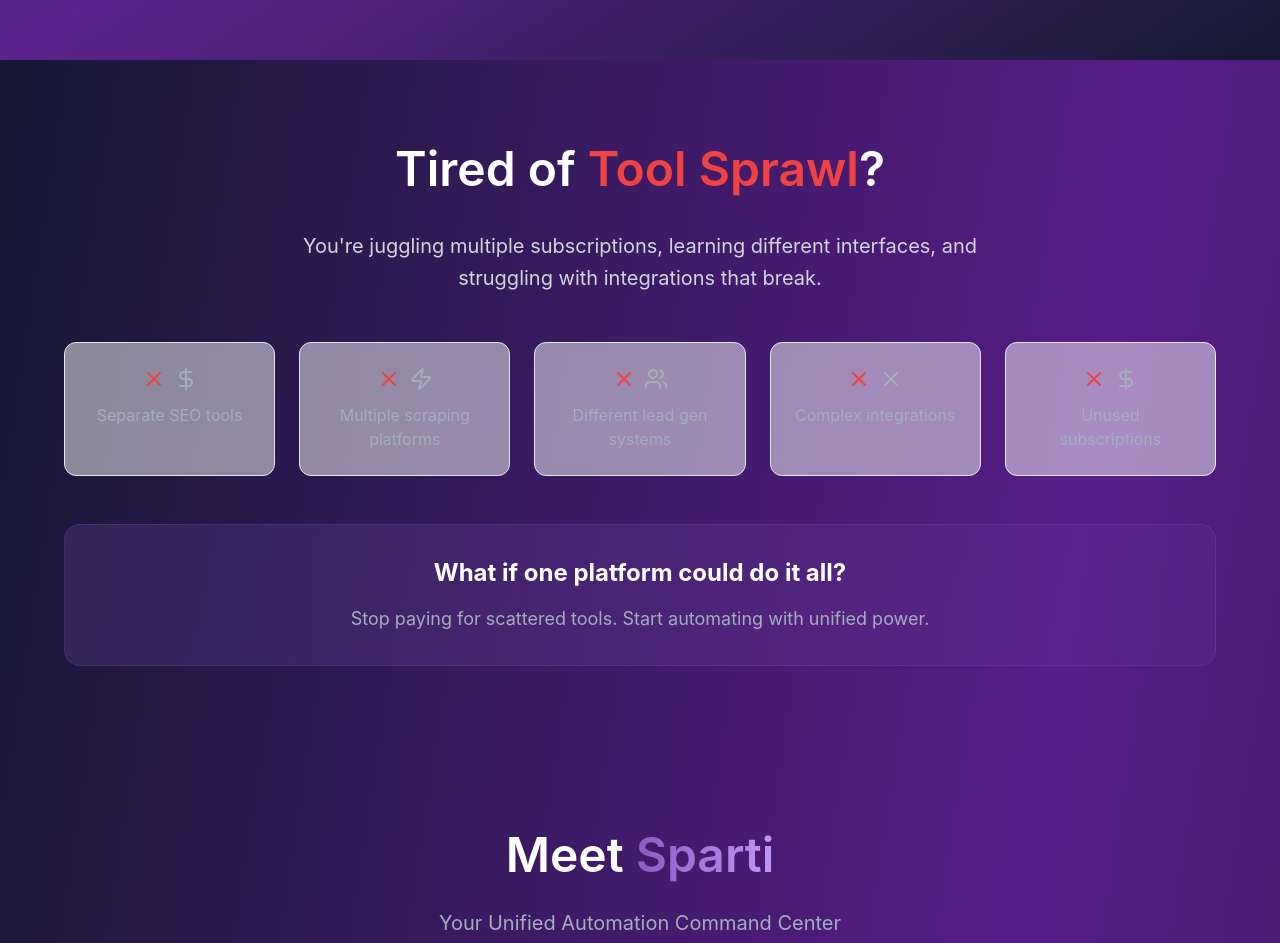
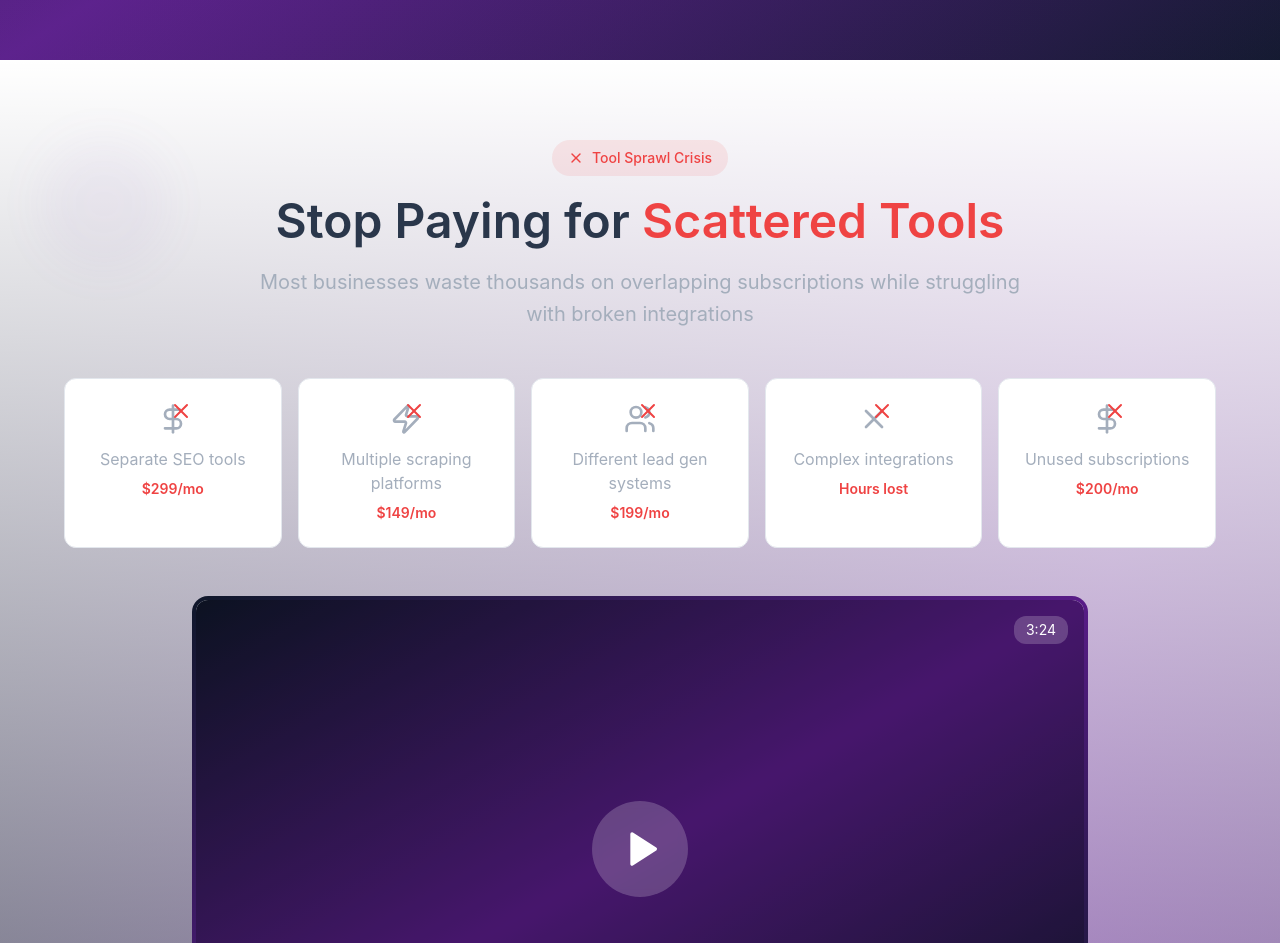
Before and after one commit to gosgconsulting/gosg-lp, a React (Vite) app: page / in a window 1280 px wide. Shown: the part 740-1683 px from the top of the page. Built offline with nearby package versions, Linux system fonts and the light colour scheme.

Commit message:
Refactor problem section
Replace problem section with a video explainer, adding animations and placeholders.

```diff
--- /dev/null
+++ b/src/components/VideoExplainerSection.tsx
@@ -0,0 +1,206 @@
+import React, { useState } from 'react';
+import { Play, X, DollarSign, Zap, Users, ArrowRight, CheckCircle } from 'lucide-react';
+import { Button } from './ui/button';
+
+const VideoExplainerSection = () => {
+  const [isVideoPlaying, setIsVideoPlaying] = useState(false);
+
+  const problems = [
+    { icon: DollarSign, text: "Separate SEO tools", cost: "$299/mo" },
+    { icon: Zap, text: "Multiple scraping platforms", cost: "$149/mo" },
+    { icon: Users, text: "Different lead gen systems", cost: "$199/mo" },
+    { icon: X, text: "Complex integrations", cost: "Hours lost" },
+    { icon: DollarSign, text: "Unused subscriptions", cost: "$200/mo" }
+  ];
+
+  const solution = [
+    "One unified platform",
+    "Token-based flexibility",
+    "Seamless integrations",
+    "Automated workflows",
+    "Continuous innovation"
+  ];
+
+  return (
+    <section className="py-12 lg:py-20 relative overflow-hidden">
+      {/* Background Elements */}
+      <div className="absolute inset-0 bg-gradient-to-b from-background via-muted/30 to-background"></div>
+      <div className="absolute top-20 left-10 w-32 h-32 bg-primary/10 rounded-full blur-xl animate-pulse"></div>
+      <div className="absolute bottom-20 right-10 w-40 h-40 bg-sparti-primary-light/10 rounded-full blur-2xl animate-pulse delay-1000"></div>
+
+      <div className="container-custom relative">
+        {/* Problem Statement */}
+        <div className="text-center mb-8 lg:mb-12">
+          <div className="inline-flex items-center gap-2 bg-destructive/10 text-destructive px-4 py-2 rounded-full text-sm font-medium mb-4">
+            <X className="w-4 h-4" />
+            Tool Sprawl Crisis
+          </div>
+          <h2 className="text-h2 text-foreground mb-4">
+            Stop Paying for <span className="text-destructive">Scattered Tools</span>
+          </h2>
+          <p className="text-body-large text-muted-foreground max-w-3xl mx-auto">
+            Most businesses waste thousands on overlapping subscriptions while struggling with broken integrations
+          </p>
+        </div>
+
+        {/* Problems Grid */}
+        <div className="grid grid-cols-1 sm:grid-cols-2 lg:grid-cols-5 gap-4 mb-8 lg:mb-12">
+          {problems.map((problem, index) => (
+            <div
+              key={index}
+              className="group bg-card border border-border rounded-xl p-4 lg:p-6 hover:shadow-lg transition-all duration-300 hover:-translate-y-1"
+              style={{ animationDelay: `${index * 150}ms` }}
+            >
+              <div className="flex items-center justify-center mb-3">
+                <div className="relative">
+                  <X className="w-5 h-5 lg:w-6 lg:h-6 text-destructive absolute -top-1 -right-1 z-10" />
+                  <problem.icon className="w-6 h-6 lg:w-8 lg:h-8 text-muted-foreground group-hover:text-primary transition-colors" />
+                </div>
+              </div>
+              <p className="text-muted-foreground text-sm lg:text-base mb-2 text-center">{problem.text}</p>
+              <p className="text-destructive text-xs lg:text-sm font-semibold text-center">{problem.cost}</p>
+            </div>
+          ))}
+        </div>
+
+        {/* Video Explainer */}
+        <div className="max-w-4xl mx-auto mb-8 lg:mb-12">
+          <div className="relative bg-gradient-to-br from-sparti-primary/5 to-sparti-primary-dark/5 rounded-2xl p-1">
+            <div className="bg-card rounded-xl overflow-hidden">
+              {!isVideoPlaying ? (
+                <div className="relative aspect-video bg-gradient-to-br from-sparti-primary-dark to-sparti-primary flex items-center justify-center group cursor-pointer"
+                     onClick={() => setIsVideoPlaying(true)}>
+                  {/* Video Thumbnail Placeholder */}
+                  <div className="absolute inset-0 bg-black/20"></div>
+                  <div className="absolute inset-0 flex items-center justify-center">
+                    <div className="w-20 h-20 lg:w-24 lg:h-24 bg-white/20 backdrop-blur-sm rounded-full flex items-center justify-center group-hover:bg-white/30 transition-all duration-300 group-hover:scale-110">
+                      <Play className="w-8 h-8 lg:w-10 lg:h-10 text-white ml-1" fill="currentColor" />
+                    </div>
+                  </div>
+
+                  {/* Overlay Content */}
+                  <div className="absolute bottom-6 left-6 right-6 text-white">
+                    <h3 className="text-xl lg:text-2xl font-bold mb-2">
+                      See How Sparti Transforms Your Workflow
+                    </h3>
+                    <p className="text-white/90 text-sm lg:text-base">
+                      Watch how one platform replaces 5+ tools • 3 min overview
+                    </p>
+                  </div>
+
+                  {/* Floating Elements */}
+                  <div className="absolute top-4 right-4 bg-white/20 backdrop-blur-sm rounded-lg px-3 py-1 text-white text-sm">
+                    3:24
+                  </div>
+                </div>
+              ) : (
+                <div className="aspect-video bg-muted flex items-center justify-center">
+                  {/* Video Player Placeholder */}
+                  <div className="text-center">
+                    <div className="w-16 h-16 bg-primary rounded-full flex items-center justify-center mx-auto mb-4 animate-pulse">
+                      <Play className="w-8 h-8 text-white" fill="currentColor" />
+                    </div>
+                    <p className="text-muted-foreground">Video player will be embedded here</p>
+                    <Button
+                      variant="ghost"
+                      size="sm"
+                      onClick={() => setIsVideoPlaying(false)}
+                      className="mt-2"
+                    >
+                      Close Preview
+                    </Button>
+                  </div>
+                </div>
+              )}
+            </div>
+          </div>
+        </div>
+
+        {/* Before/After Comparison */}
+        <div className="grid lg:grid-cols-2 gap-8 lg:gap-12 items-center">
+          {/* Before */}
+          <div className="space-y-6">
+            <div className="flex items-center gap-3">
+              <div className="w-12 h-12 bg-destructive/10 rounded-xl flex items-center justify-center">
+                <X className="w-6 h-6 text-destructive" />
+              </div>
+              <div>
+                <h3 className="text-xl font-bold text-foreground">Your Current Reality</h3>
+                <p className="text-muted-foreground">Managing multiple tools is expensive and complex</p>
+              </div>
+            </div>
+
+            <div className="space-y-3">
+              {problems.map((problem, index) => (
+                <div key={index} className="flex items-center gap-3 p-3 bg-destructive/5 rounded-lg border border-destructive/20">
+                  <X className="w-4 h-4 text-destructive flex-shrink-0" />
+                  <span className="text-muted-foreground flex-grow">{problem.text}</span>
+                  <span className="text-destructive text-sm font-medium">{problem.cost}</span>
+                </div>
+              ))}
+            </div>
+
+            <div className="bg-destructive/10 border border-destructive/30 rounded-lg p-4">
+              <p className="text-destructive font-semibold">Total Monthly Waste: $847+ plus countless hours</p>
+            </div>
+          </div>
+
+          {/* Arrow */}
+          <div className="hidden lg:flex justify-center">
+            <div className="w-16 h-16 bg-primary/10 rounded-full flex items-center justify-center">
+              <ArrowRight className="w-8 h-8 text-primary" />
+            </div>
+          </div>
+
+          {/* After */}
+          <div className="space-y-6">
+            <div className="flex items-center gap-3">
+              <div className="w-12 h-12 bg-primary/10 rounded-xl flex items-center justify-center">
+                <CheckCircle className="w-6 h-6 text-primary" />
+              </div>
+              <div>
+                <h3 className="text-xl font-bold text-foreground">With Sparti</h3>
+                <p className="text-muted-foreground">One platform, unlimited possibilities</p>
+              </div>
+            </div>
+
+            <div className="space-y-3">
+              {solution.map((item, index) => (
+                <div key={index} className="flex items-center gap-3 p-3 bg-primary/5 rounded-lg border border-primary/20">
+                  <CheckCircle className="w-4 h-4 text-primary flex-shrink-0" />
+                  <span className="text-foreground flex-grow">{item}</span>
+                </div>
+              ))}
+            </div>
+
+            <div className="bg-primary/10 border border-primary/30 rounded-lg p-4">
+              <p className="text-primary font-semibold">Start at $49/month • Save 80%+ on tools</p>
+            </div>
+          </div>
+        </div>
+
+        {/* CTA Section */}
+        <div className="mt-12 lg:mt-16 text-center">
+          <div className="max-w-2xl mx-auto">
+            <h3 className="text-2xl lg:text-3xl font-bold text-foreground mb-4">
+              Ready to Escape Tool Sprawl?
+            </h3>
+            <p className="text-body-large text-muted-foreground mb-6">
+              Join thousands of businesses consolidating their automation stack with Sparti
+            </p>
+            <div className="flex flex-col sm:flex-row gap-4 justify-center">
+              <Button size="lg" className="text-base">
+                Start Free with 100 Tokens
+              </Button>
+              <Button variant="outline" size="lg" className="text-base">
+                Schedule Demo
+              </Button>
+            </div>
+          </div>
+        </div>
+      </div>
+    </section>
+  );
+};
+
+export default VideoExplainerSection;
--- a/src/pages/Index.tsx
+++ b/src/pages/Index.tsx
@@ -1,7 +1,7 @@
 
 import React from 'react';
 import Hero from '../components/Hero';
-import ProblemSection from '../components/ProblemSection';
+import VideoExplainerSection from '../components/VideoExplainerSection';
 import SolutionOverview from '../components/SolutionOverview';
 import FeaturesSection from '../components/FeaturesSection';
 import TokenSystem from '../components/TokenSystem';
@@ -15,7 +15,7 @@ const Index = () => {
   return (
     <div className="min-h-screen bg-gradient-to-br from-slate-900 via-purple-900 to-slate-900">
       <Hero />
-      <ProblemSection />
+      <VideoExplainerSection />
       <SolutionOverview />
       <FeaturesSection />
       <TokenSystem />
```
